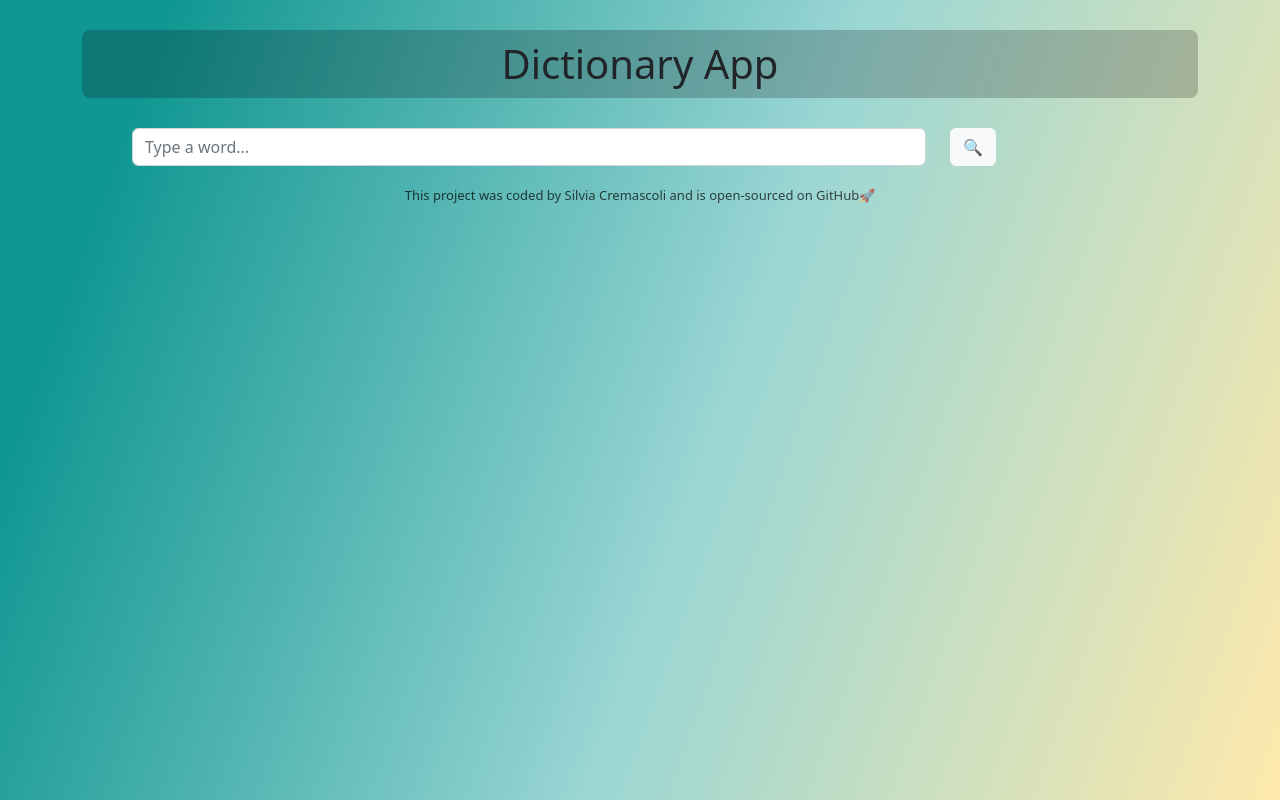
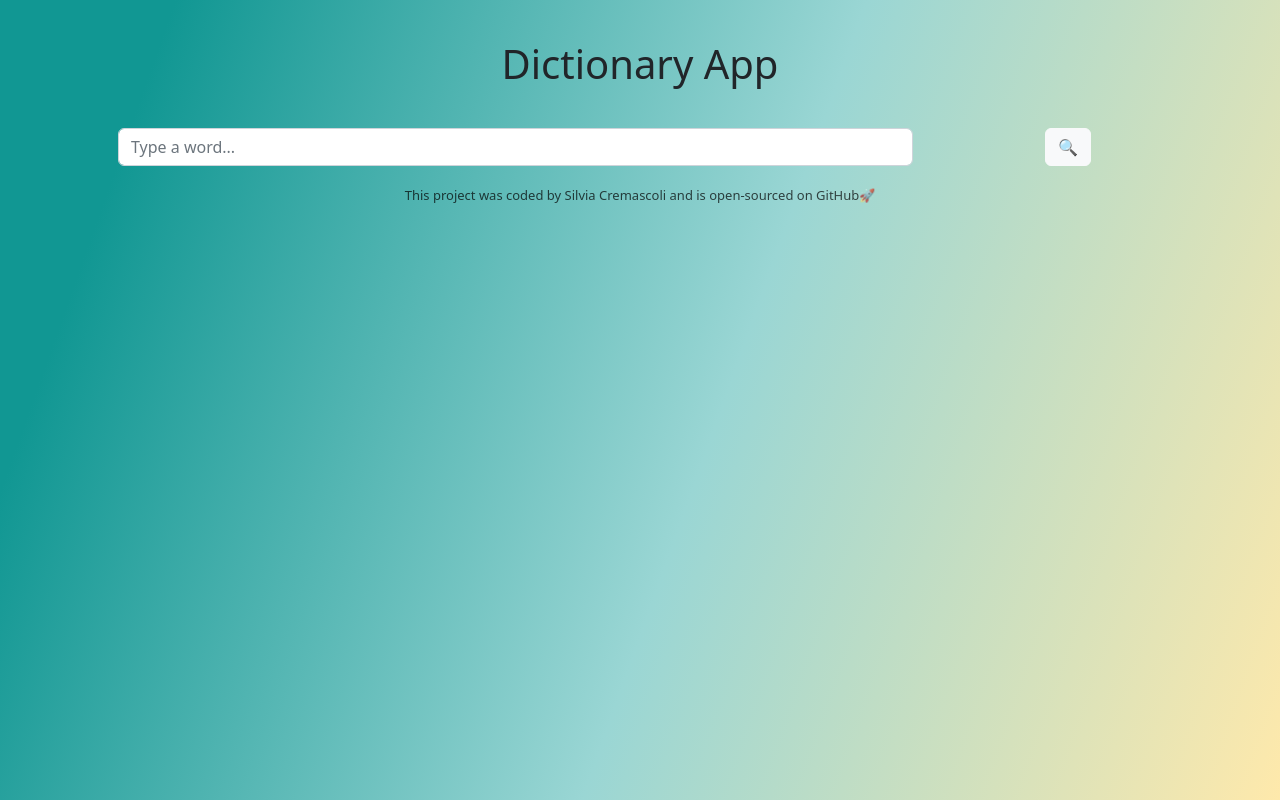
Before and after one commit to silviacremascoli/react-dictionary-app, a React (Create React App) app: page / in a window 1280 px wide. Built offline with nearby package versions, Linux system fonts and the light colour scheme.

Commit message:
Added search result and meanings components

```diff
--- a/src/App.css
+++ b/src/App.css
@@ -6,8 +6,6 @@
   text-align: center;
   padding: 10px;
   margin: 30px auto;
-  background: rgba(0, 0, 0, 0.2);
-  border-radius: 8px;
 }
 
 .App footer {
--- a/src/Dictionary.css
+++ b/src/Dictionary.css
@@ -1,3 +1,4 @@
 .Dictionary {
-  padding-left: 50px;
+  display: block;
+  margin: 0 auto;
 }
--- a/src/Dictionary.js
+++ b/src/Dictionary.js
@@ -1,12 +1,14 @@
 import React, { useState } from "react";
 import axios from "axios";
 import "./Dictionary.css";
+import SearchResult from "./SearchResult";
 
 export default function Dictionary() {
   let [keyword, setKeyword] = useState(null);
+  let [definition, setDefinition] = useState(null);
 
   function handleResponse(response) {
-    console.log(response.data);
+    setDefinition(response.data);
   }
 
   function Search(event) {
@@ -24,11 +26,11 @@ export default function Dictionary() {
   return (
     <div className="Dictionary">
       <form onSubmit={Search}>
-        <div className="row">
-          <div className="col-9">
+        <div className="row text-center">
+          <div className="col-9 ps-5">
             <input
               type="search"
-              className="form-control w-100"
+              className="form-control"
               placeholder="Type a word..."
               onChange={getKeyword}
             />
@@ -38,6 +40,7 @@ export default function Dictionary() {
           </div>
         </div>
       </form>
+      <SearchResult definition={definition} />
     </div>
   );
 }
--- /dev/null
+++ b/src/Meanings.js
@@ -0,0 +1,14 @@
+import React from "react";
+
+export default function Meanings(props) {
+  console.log(props.meanings);
+  return (
+    <div className="Meanings">
+      <h4>{props.meanings.partOfSpeech}</h4>
+      <p>{props.meanings.definition}</p>
+      <p>
+        <em>Example: {props.meanings.example}</em>
+      </p>
+    </div>
+  );
+}
--- /dev/null
+++ b/src/SearchResult.js
@@ -0,0 +1,24 @@
+import React from "react";
+import Meanings from "./Meanings";
+
+export default function SearchResult(props) {
+  if (props.definition) {
+    return (
+      <div className="SearchResult">
+        <h2>{props.definition.word}</h2>
+        <h3>/{props.definition.phonetic}/</h3>
+        <p>
+          {props.definition.meanings.map(function (meaning, index) {
+            return (
+              <div key={index}>
+                <Meanings meanings={meaning} />
+              </div>
+            );
+          })}
+        </p>
+      </div>
+    );
+  } else {
+    return null;
+  }
+}
```
